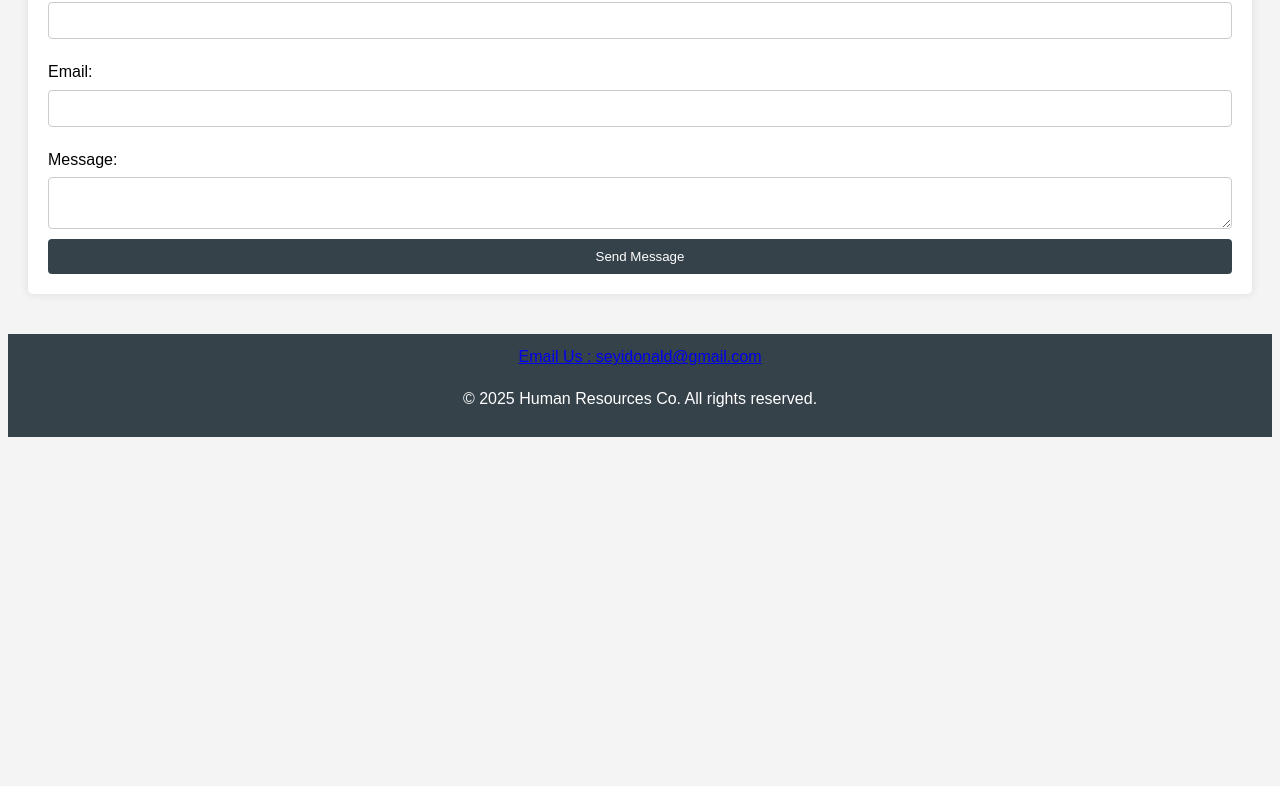
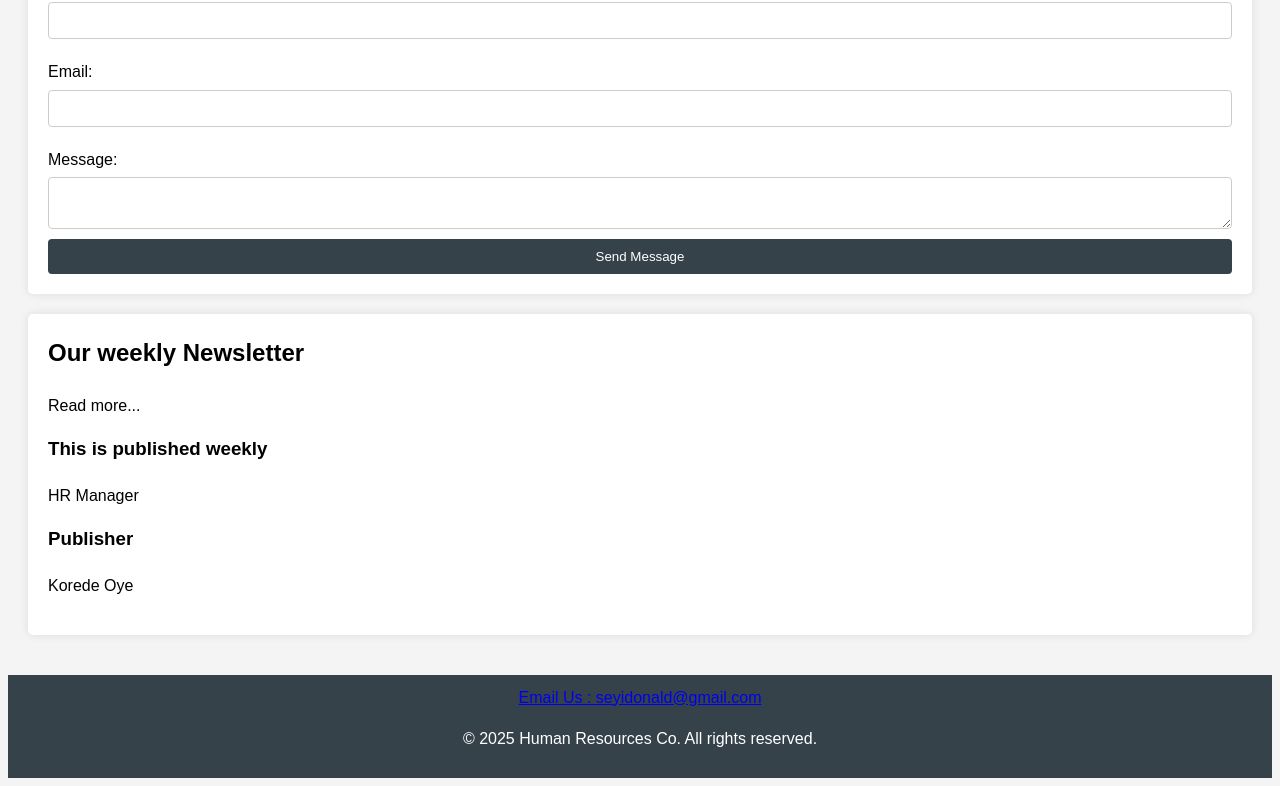
Before and after one commit to Seyidonald/Human-resource-website, a plain HTML site: page index.html in a window 1280 px wide. Shown: the part 1048-1834 px from the top of the page. Before the commit the page ends 1493 px from the top, so only its background shows below. Drawn offline with Linux system fonts and the light colour scheme.

Commit message:
latest changes including tom nav

```diff
--- a/index.html
+++ b/index.html
@@ -16,6 +16,7 @@
                     <li><a href="#services">Services</a></li>
                     <li><a href="#team">Our Team</a></li>
                     <li><a href="#contact">Contact Us</a></li>
+                    <li><a href="#newsletter">Newsletter</a></li>
                 </ul>
             </nav>
         </div>
@@ -65,6 +66,19 @@
                 <button type="submit">Send Message</button>
             </form>
         </section>
+
+        <section id="newsletter">
+            <h2>Our weekly Newsletter</h2>
+            <p>Read more...</p>
+            <div class="team-member">
+                <h3>This is published weekly</h3>
+                <p>HR Manager</p>
+            </div>
+            <div class="team-member">
+                <h3>Publisher</h3>
+                <p>Korede Oye</p>
+            </div>
+        </section>
     </main>
 
     <footer>
```
